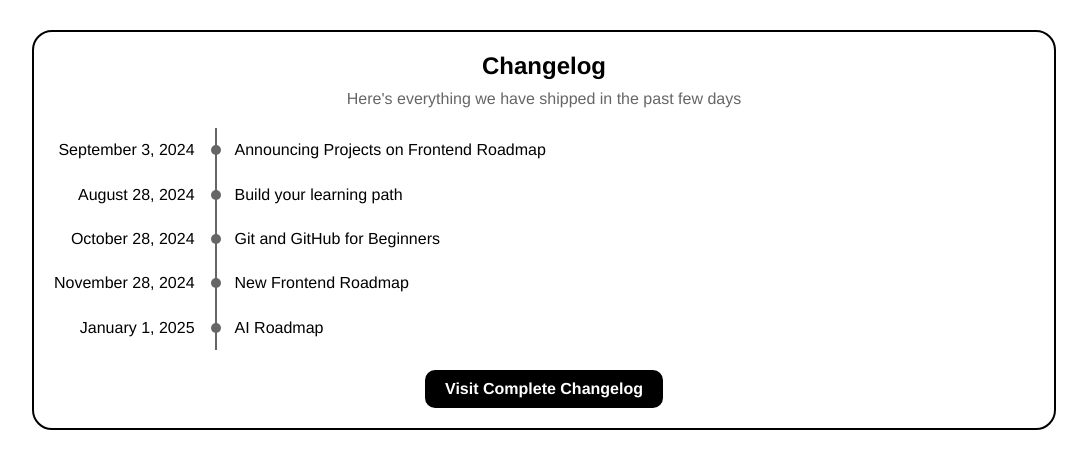
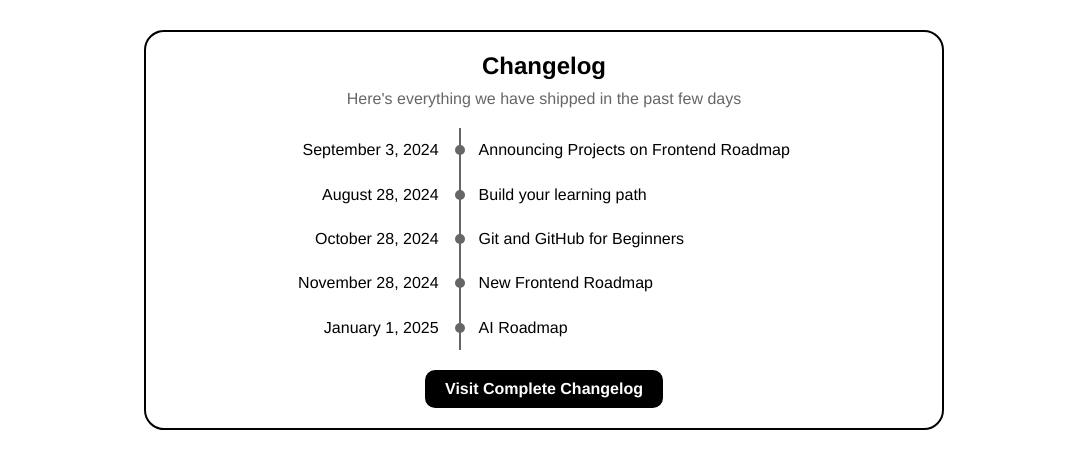
Before and after one commit to dietortoise25/Changelog-Component, a plain HTML site: page index.html in a window 1280 px wide. Shown: the whole page, without its empty margins (96-1183 px from the left). Drawn offline with Linux system fonts and the light colour scheme.

Commit message:
Add files via upload

```diff
--- a/style.css
+++ b/style.css
@@ -13,6 +13,8 @@ body {
     flex-direction: column;
     align-items: center;
     width: 80%;
+    min-width: 500px;
+    max-width: 800px;
     height: 50vh;
     margin: 30px auto;
     padding: 20px;
@@ -34,10 +36,11 @@ body {
 
 /*/// timetable start ///*/
 .timetable {
-    display: flex;
     width: 100%;
     height: 100%;
     min-height: 200px;
+    display: flex;
+    justify-content: center;
     gap: 20px;
 }
 
```
